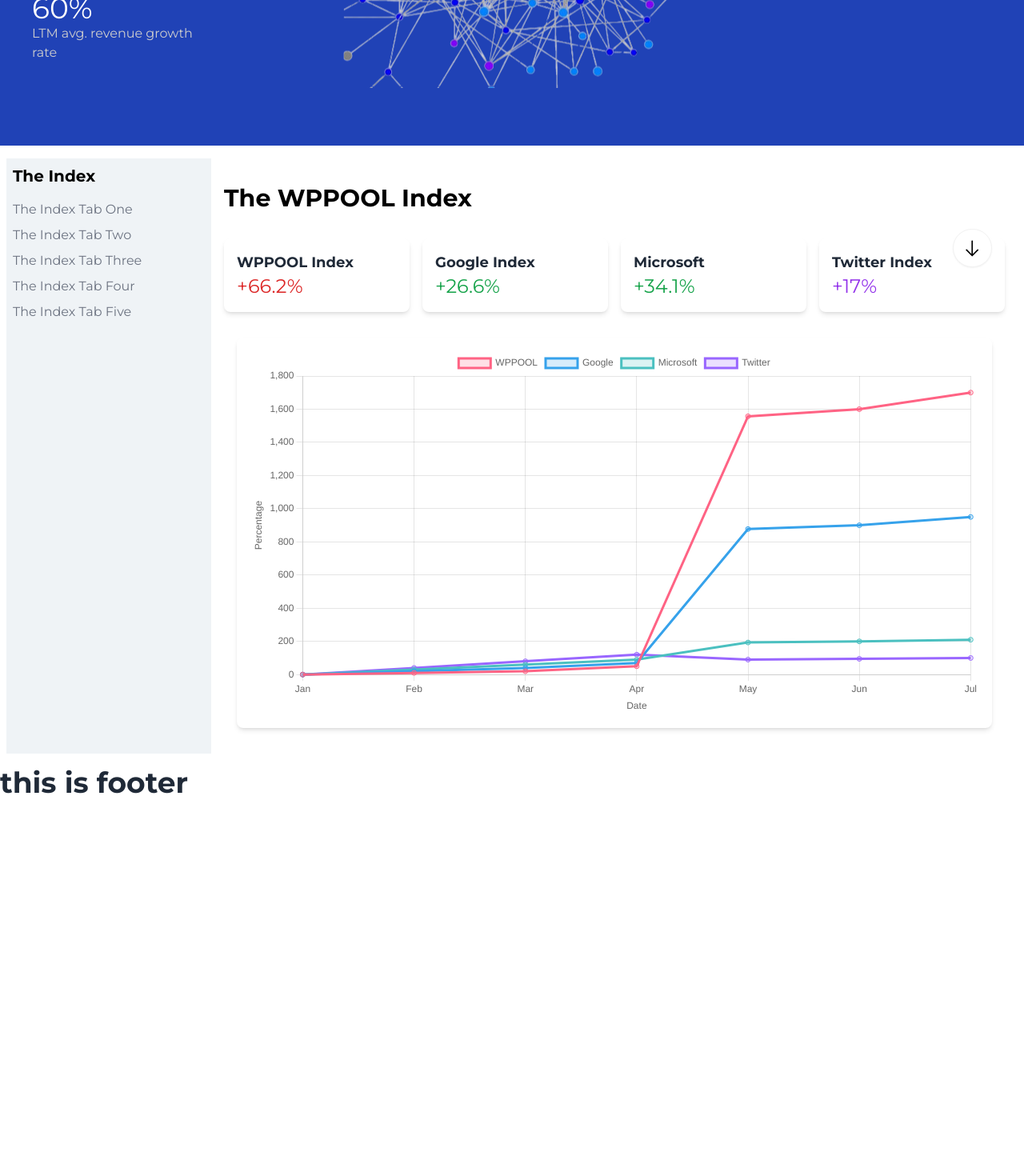
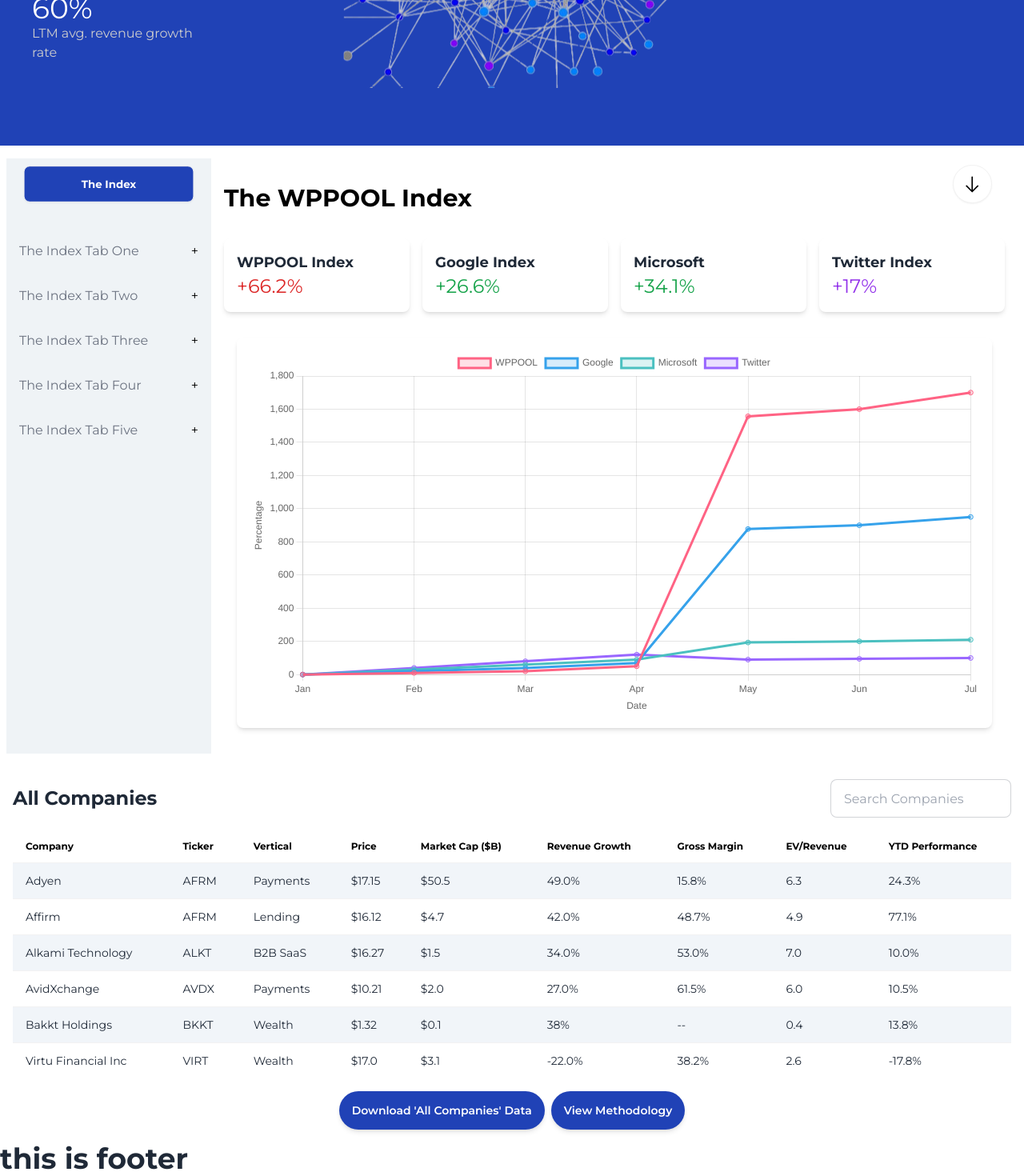
Before and after one commit to Mahedihasanimam/wppool, a React (Vite) app: page / in a window 1280 px wide. Shown: the part 466-1936 px from the top of the page at 80% size. Before the commit the page ends 1466 px from the top, so only its background shows below. Built offline with nearby package versions, Linux system fonts and the light colour scheme.

Commit message:
all companys added

```diff
--- a/src/pages/home/Home.jsx
+++ b/src/pages/home/Home.jsx
@@ -3,6 +3,7 @@
 import ChartComponent from "./chart/ChartComponent";
 import Sidebar from "./chart/Sidebar";
 import TopCards from "./chart/TopCards";
+import CompaniesTable from "./allcompany/CompaniesTable";
 
 const Home = () => {
   return (
@@ -20,6 +21,7 @@
           </main>
         </div>
       </div>
+      <CompaniesTable/>
     </div>
   );
 };
--- /dev/null
+++ b/src/pages/home/allcompany/CompaniesTable.jsx
@@ -0,0 +1,62 @@
+import React from "react";
+
+const companies = [
+  { company: "Adyen", ticker: "AFRM", vertical: "Payments", price: "$17.15", marketCap: "$50.5", revenueGrowth: "49.0%", grossMargin: "15.8%", evRevenue: "6.3", ytdPerformance: "24.3%" },
+  { company: "Affirm", ticker: "AFRM", vertical: "Lending", price: "$16.12", marketCap: "$4.7", revenueGrowth: "42.0%", grossMargin: "48.7%", evRevenue: "4.9", ytdPerformance: "77.1%" },
+  { company: "Alkami Technology", ticker: "ALKT", vertical: "B2B SaaS", price: "$16.27", marketCap: "$1.5", revenueGrowth: "34.0%", grossMargin: "53.0%", evRevenue: "7.0", ytdPerformance: "10.0%" },
+  { company: "AvidXchange", ticker: "AVDX", vertical: "Payments", price: "$10.21", marketCap: "$2.0", revenueGrowth: "27.0%", grossMargin: "61.5%", evRevenue: "6.0", ytdPerformance: "10.5%" },
+  { company: "Bakkt Holdings", ticker: "BKKT", vertical: "Wealth", price: "$1.32", marketCap: "$0.1", revenueGrowth: "38%", grossMargin: "--", evRevenue: "0.4", ytdPerformance: "13.8%" },
+  { company: "Virtu Financial Inc", ticker: "VIRT", vertical: "Wealth", price: "$17.0", marketCap: "$3.1", revenueGrowth: "-22.0%", grossMargin: "38.2%", evRevenue: "2.6", ytdPerformance: "-17.8%" },
+  // Repeat for other companies...
+];
+
+const CompaniesTable = () => {
+  return (
+    <div className="overflow-x-auto w-full p-4 container mx-auto">
+      <div className="flex justify-between items-center mb-4">
+        <h1 className="text-2xl font-bold">All Companies</h1>
+        <input
+          type="text"
+          placeholder="Search Companies"
+          className="input input-bordered"
+        />
+      </div>
+      <table className="table w-full">
+        <thead className="text-black font-bold">
+          <tr>
+            <th>Company</th>
+            <th>Ticker</th>
+            <th>Vertical</th>
+            <th>Price</th>
+            <th>Market Cap ($B)</th>
+            <th>Revenue Growth</th>
+            <th>Gross Margin</th>
+            <th>EV/Revenue</th>
+            <th>YTD Performance</th>
+          </tr>
+        </thead>
+        <tbody>
+          {companies.map((company, index) => (
+            <tr className="odd:bg-slate-100" key={index}>
+              <td>{company.company}</td>
+              <td>{company.ticker}</td>
+              <td>{company.vertical}</td>
+              <td>{company.price}</td>
+              <td>{company.marketCap}</td>
+              <td>{company.revenueGrowth}</td>
+              <td>{company.grossMargin}</td>
+              <td>{company.evRevenue}</td>
+              <td>{company.ytdPerformance}</td>
+            </tr>
+          ))}
+        </tbody>
+      </table>
+      <div className="flex justify-center mt-4">
+        <button className="btn bg-[#2042B6] hover:bg-[#2042B6] shadow-md rounded-full text-white border-none mr-2">Download 'All Companies' Data</button>
+        <button className="btn bg-[#2042B6] hover:bg-[#2042B6] shadow-md rounded-full text-white border-none ">View Methodology</button>
+      </div>
+    </div>
+  );
+};
+
+export default CompaniesTable;
--- a/src/pages/home/chart/Sidebar.jsx
+++ b/src/pages/home/chart/Sidebar.jsx
@@ -1,17 +1,18 @@
 // src/Sidebar.js
 
 import React from 'react';
+import { Link } from 'react-router-dom';
 
 const Sidebar = () => {
   return (
-    <div className="w-64 bg-[#EFF3F6] text-black     p-2 hidden lg:block">
-      <h2 className="text-xl font-bold mb-4">The Index</h2>
-      <ul>
-        <li className="mb-2"><a href="#" className="text-gray-500">The Index Tab One</a></li>
-        <li className="mb-2"><a href="#" className="text-gray-500">The Index Tab Two</a></li>
-        <li className="mb-2"><a href="#" className="text-gray-500">The Index Tab Three</a></li>
-        <li className="mb-2"><a href="#" className="text-gray-500">The Index Tab Four</a></li>
-        <li className="mb-2"><a href="#" className="text-gray-500">The Index Tab Five</a></li>
+    <div className="w-64 bg-[#EFF3F6] text-black     px-4 py-2 hidden lg:block">
+      <button className="text-md w-full font-bold mb-12 btn bg-[#2042B6] hover:bg-[#2042B6] text-white ">The Index</button>
+      <ul className='space-y-8'>
+<li className="mb-2 flex justify-between"><Link className="text-gray-500">The Index Tab One</Link><Link>+</Link></li>
+<li className="mb-2 flex justify-between"><Link className="text-gray-500">The Index Tab Two</Link><Link>+</Link></li>
+<li className="mb-2 flex justify-between"><Link className="text-gray-500">The Index Tab Three</Link><Link>+</Link></li>
+<li className="mb-2 flex justify-between"><Link className="text-gray-500">The Index Tab Four</Link><Link  >+</Link  ></li>
+<li className="mb-2 flex justify-between"><Link className="text-gray-500">The Index Tab Five</Link><Link  >+</Link  ></li>
       </ul>
     </div>
   );
--- a/src/pages/home/hero/Hero.jsx
+++ b/src/pages/home/hero/Hero.jsx
@@ -37,7 +37,7 @@
         </div>
       </div>
 
-      <button className="btn bg-white text-black rounded-full px-2.5 hover:bg-white absolute bottom-0 right-10">
+      <button className="btn bg-white text-black rounded-full px-2.5 hover:bg-white absolute bottom-20 right-10">
       <GoArrowDown size={27}/>
       </button>
     </div>
```
